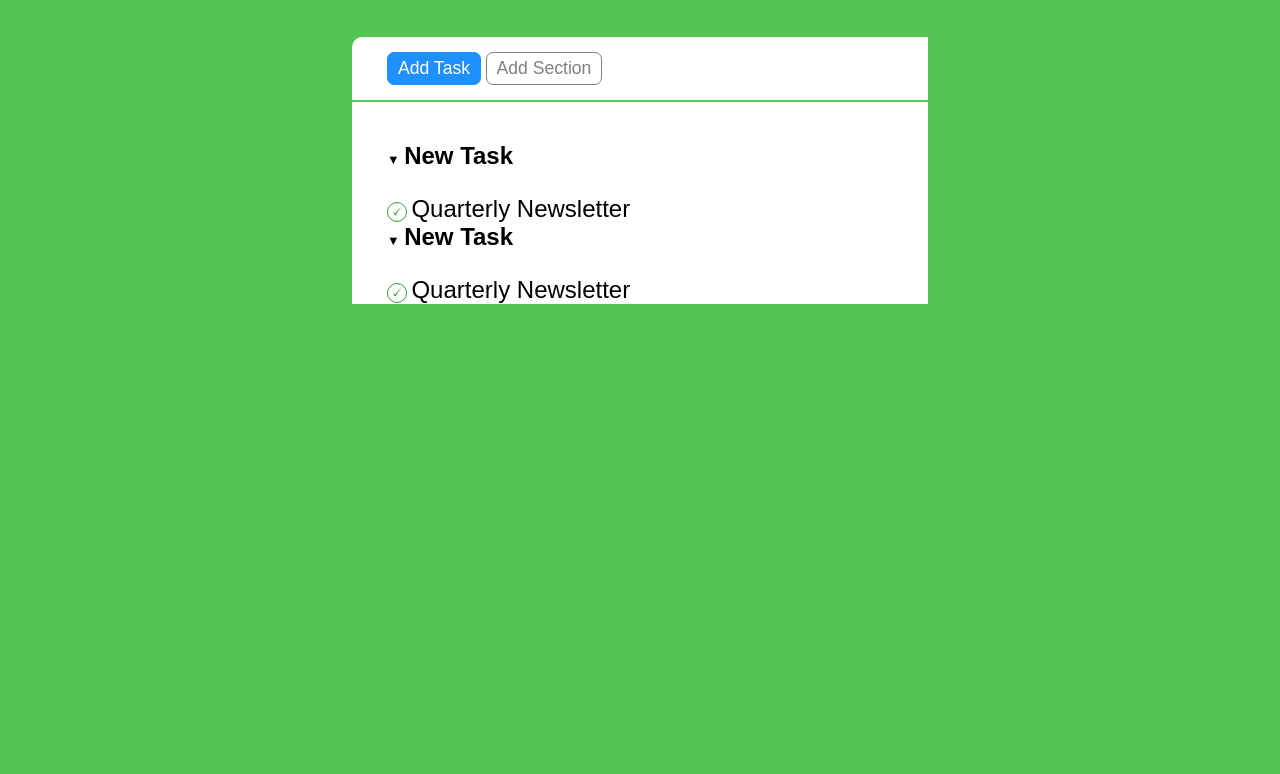
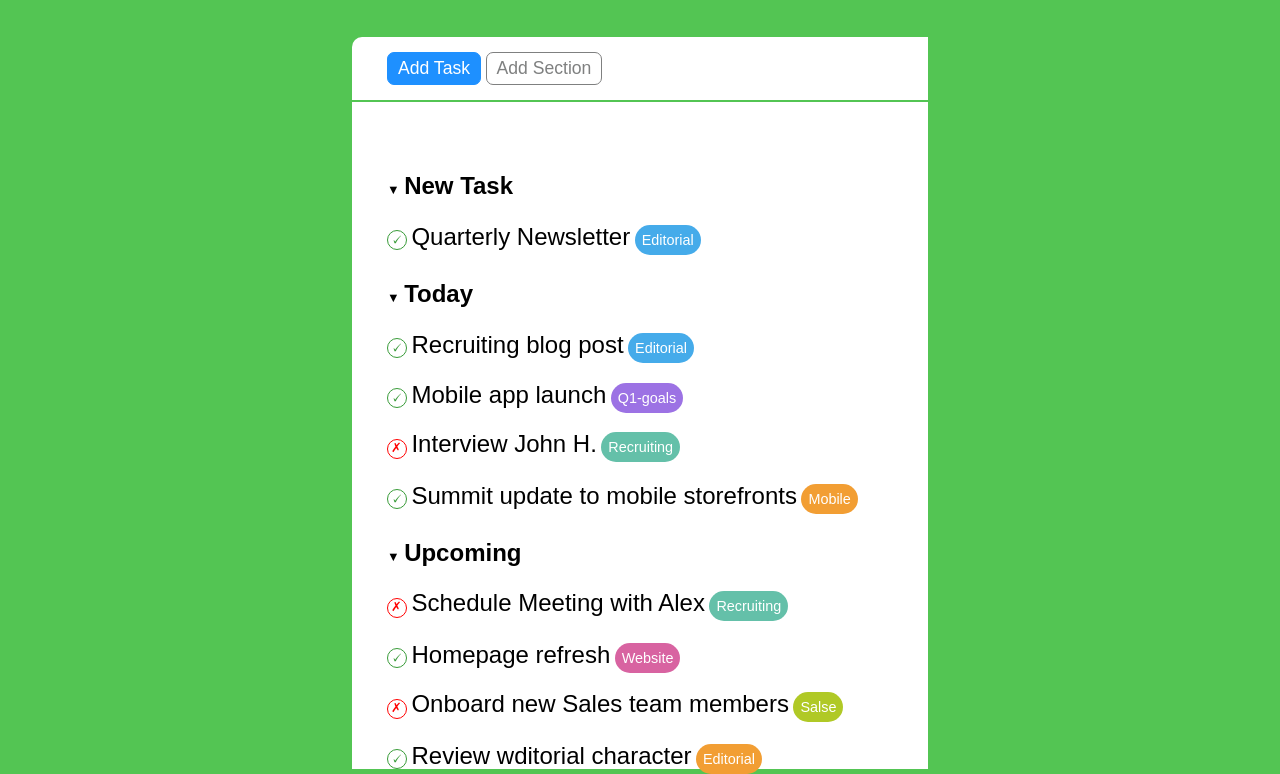
Before and after one commit to marcocareddu/html-css-toboolist, a plain HTML site: page index.html in a window 1280 px wide. Shown: the part 83-857 px from the top of the page. Before the commit the page ends 800 px from the top, so only its background shows below. Drawn offline with Linux system fonts and the light colour scheme.

Commit message:
add all lists

```diff
--- a/css/style.css
+++ b/css/style.css
@@ -17,7 +17,7 @@
     background-color: #fff;
 }
 
-ul li, #task-button, .check {
+ul li, #task-button {
     margin-left: 35px;
 }
 
@@ -73,6 +73,7 @@ button {
 
 ul li {
     list-style-type: none;
+    margin-top: 30px;
 }
 
 .down-arrow {
@@ -92,9 +93,16 @@ ul li {
     color: #389b38;
 }
 
+.uncheck {
+    border: 1px solid #ff0000;
+    color: #ff0000;
+    font-size: 0.8rem;
+}
+
 .sub-task {
     font-size: 1.5rem;
     font-weight: 400;
+    line-height: 0;
 }
 
 h2, h4 {
--- a/index.html
+++ b/index.html
@@ -41,9 +41,11 @@
                     <h2>New Task</h2>
                 </li>
                 <ul class="nested-list">
-                    <div class="check round">&#128504;</div>
-                    <h4 class="sub-task">Quarterly Newsletter</h4>
-                    <span class="task-tag editorial">Editorial</span>
+                    <li>
+                        <div class="check round">&#128504;</div>
+                        <h4 class="sub-task">Quarterly Newsletter</h4>
+                        <span class="task-tag bgc-azure">Editorial</span>
+                    </li>
                 </ul>
             </ul>
 
@@ -51,14 +53,62 @@
             <ul class="title-list">
                 <li>
                     <span class="down-arrow">&#9660;</span>
-                    <h2>New Task</h2>
+                    <h2>Today</h2>
                 </li>
                 <ul class="nested-list">
-                    <div class="check round">&#128504;</div>
-                    <h4 class="sub-task">Quarterly Newsletter</h4>
-                    <span class="task-tag editorial">Editorial</span>
+                    <li>
+                        <div class="check round">&#128504;</div>
+                        <h4 class="sub-task">Recruiting blog post</h4>
+                        <span class="task-tag bgc-azure">Editorial</span>
+                    </li>
+                    <li>
+                        <div class="check round">&#128504;</div>
+                        <h4 class="sub-task">Mobile app launch</h4>
+                        <span class="task-tag bgc-purple">Q1-goals</span>
+                    </li>
+                    <li>
+                        <div class="uncheck round">&#10007;</div>
+                        <h4 class="sub-task">Interview John H.</h4>
+                        <span class="task-tag bgc-turquoise">Recruiting</span>
+                    </li>
+                    <li>
+                        <div class="check round">&#128504;</div>
+                        <h4 class="sub-task">Summit update to mobile storefronts</h4>
+                        <span class="task-tag bgc-orange">Mobile</span>
+                    </li>
                 </ul>
             </ul>
+
+            <!-- Upcoming -->
+            <ul class="title-list">
+                <li>
+                    <span class="down-arrow">&#9660;</span>
+                    <h2>Upcoming</h2>
+                </li>
+                <ul class="nested-list">
+                    <li>
+                        <div class="uncheck round">&#10007;</div>
+                        <h4 class="sub-task">Schedule Meeting with Alex</h4>
+                        <span class="task-tag bgc-turquoise">Recruiting</span>
+                    </li>
+                    <li>
+                        <div class="check round">&#128504;</div>
+                        <h4 class="sub-task">Homepage refresh</h4>
+                        <span class="task-tag bgc-pink">Website</span>
+                    </li>
+                    <li>
+                        <div class="uncheck round">&#10007;</div>
+                        <h4 class="sub-task">Onboard new Sales team members</h4>
+                        <span class="task-tag bgc-lime">Salse</span>
+                    </li>
+                    <li>
+                        <div class="check round">&#128504;</div>
+                        <h4 class="sub-task">Review wditorial character</h4>
+                        <span class="task-tag bgc-orange">Editorial</span>
+                    </li>
+                </ul>
+            </ul>
+
 
         </div>
     </main>
```
